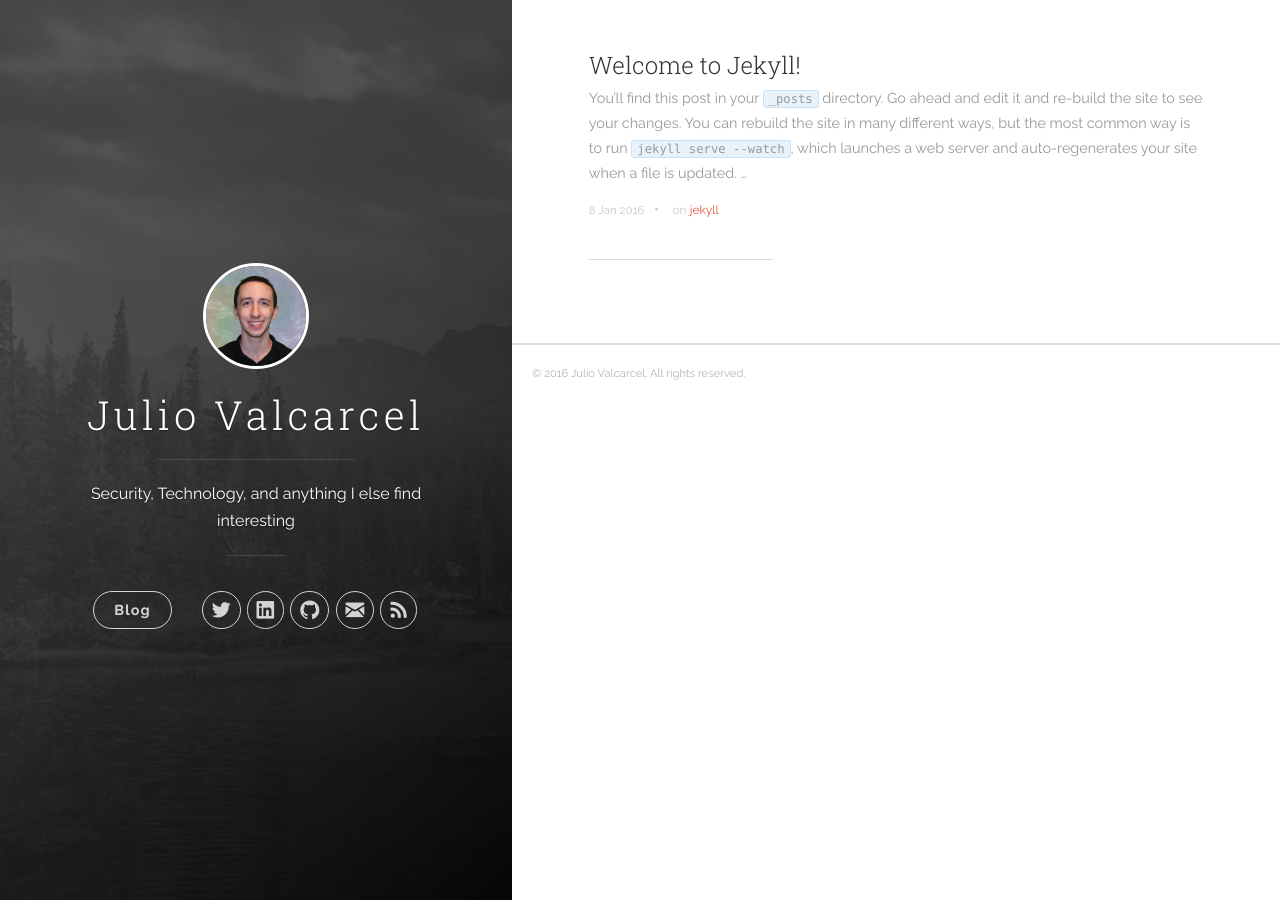
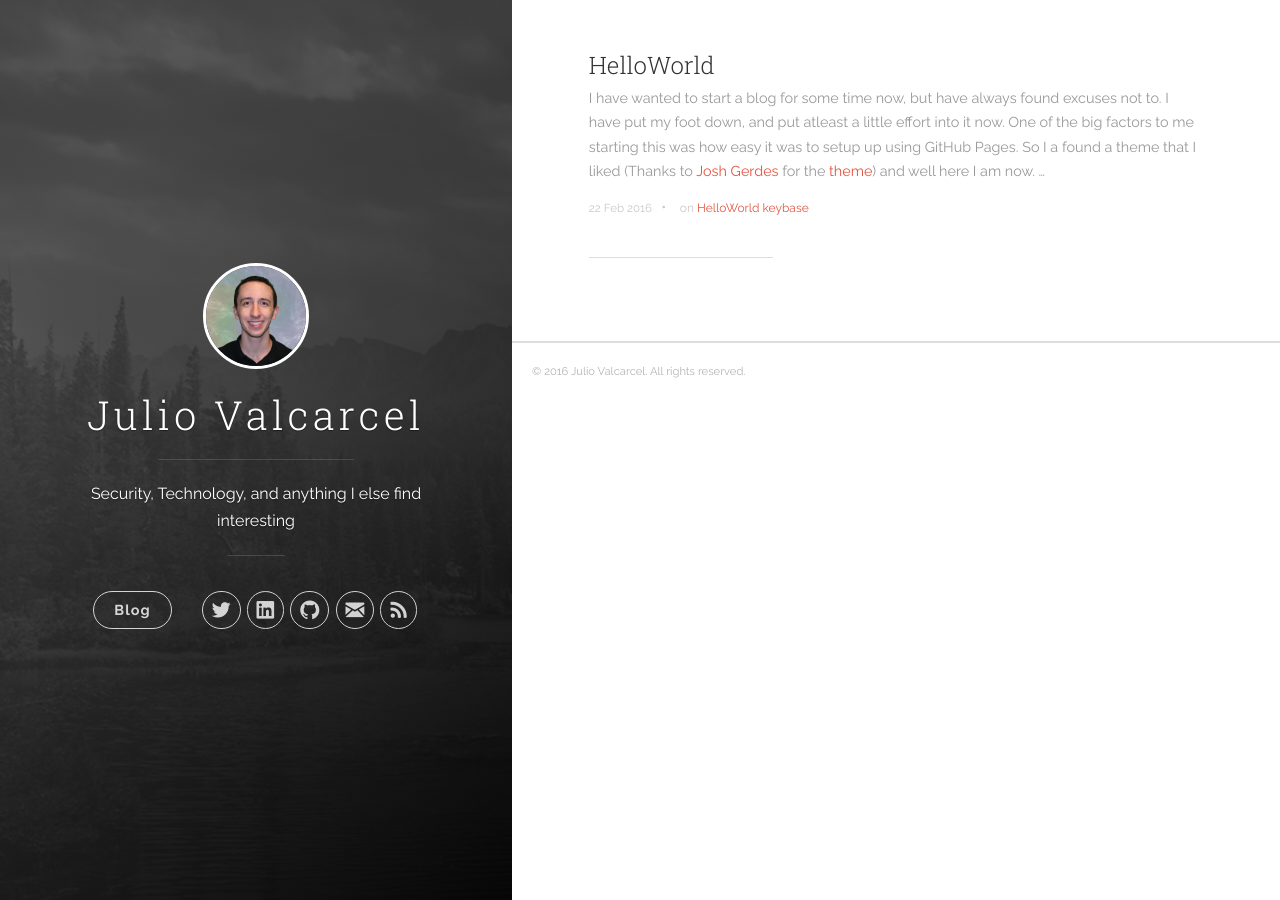
Before and after one commit to juliovalcarcel/juliovalcarcel.github.io, a Jekyll site: the page built from index.html, in a window 1280 px wide. Built offline with Jekyll 4.4.1, drawn with Linux system fonts in a browser that asks for light colours; nearby versions of some CDN libraries; the list of posts is cut into pages by our own code.

Commit message:
Updating with first post

````diff
--- a/_config.yml
+++ b/_config.yml
@@ -32,4 +32,4 @@ kramdown:
   hard_wrap: false
 
 gems: ['jekyll-paginate']
-exclude: ['README.md', 'Gemfile', 'Gemfile.lock', 'LICENSE']
+exclude: ['README.md', 'Gemfile', 'Gemfile.lock', 'LICENSE', 'vendor']
--- a/_layouts/post.html
+++ b/_layouts/post.html
@@ -4,7 +4,7 @@ layout: default
 <article class="post-container post-container--single">
   <header class="post-header">
     <div class="post-meta">
-      <time datetime="{{ page.date | date: "%-d %b %Y" }}" class="post-meta__date date">{{ page.date | date: "%-d %b %Y" }}</time> &#8226; <span class="post-meta__tags">on {% for tag in page.tags %}<a href="{{ site.baseurl }}tags/#{{ tag }}">{{ tag }}</a> {% endfor %}</span>
+      <time datetime="{{ page.date | date: "%-d %b %Y" }}" class="post-meta__date date">{{ page.date | date: "%-d %b %Y" }}</time> &#8226; <span class="post-meta__tags">on {% for tag in page.tags %}<a href="{{ site.baseurl }}tags/#{{ tag }}">{{ tag }} </a> {% endfor %}</span>
     </div>
     <h1 class="post-title">{{ page.title }}</h1>
   </header>
--- a/_posts/2016-01-08-welcome-to-jekyll.markdown
+++ /dev/null
@@ -1,25 +0,0 @@
----
-title:  "Welcome to Jekyll!"
-date:   2016-01-08 15:04:23
-categories: [jekyll]
-tags: [jekyll]
----
-You’ll find this post in your `_posts` directory. Go ahead and edit it and re-build the site to see your changes. You can rebuild the site in many different ways, but the most common way is to run `jekyll serve --watch`, which launches a web server and auto-regenerates your site when a file is updated.
-
-To add new posts, simply add a file in the `_posts` directory that follows the convention `YYYY-MM-DD-name-of-post.ext` and includes the necessary front matter. Take a look at the source for this post to get an idea about how it works.
-
-Jekyll also offers powerful support for code snippets:
-
-``` ruby
-def print_hi(name)
-  puts "Hi, #{name}"
-end
-print_hi('Tom')
-#=> prints 'Hi, Tom' to STDOUT.
-```
-
-Check out the [Jekyll docs][jekyll] for more info on how to get the most out of Jekyll. File all bugs/feature requests at [Jekyll’s GitHub repo][jekyll-gh]. If you have questions, you can ask them on [Jekyll’s dedicated Help repository][jekyll-help].
-
-[jekyll]:      http://jekyllrb.com
-[jekyll-gh]:   https://github.com/jekyll/jekyll
-[jekyll-help]: https://github.com/jekyll/jekyll-help
--- /dev/null
+++ b/_posts/2016-02-22-well-hello.markdown
@@ -0,0 +1,22 @@
+---
+title:  "HelloWorld"
+date: 2016-02-22 09:45:00
+tags: ['HelloWorld', 'keybase']
+---
+I have wanted to start a blog for some time now, but have always found excuses not
+to. I have put my foot down, and put atleast a little effort into it now. One of the
+big factors to me starting this was how easy it was to setup up using GitHub Pages.
+So I a found a theme that I liked (Thanks to [Josh Gerdes][joshgerdes] for the
+[theme][unotheme]) and well here I am now.
+
+Not sure what I will be posting about, but I have a few ideas of some tutorials I
+might do. One in specific will be on setting up the Juniper JNC client on Fedora
+Linux (Didn't find any documentation for Fedora, only Ubuntu). Let me know if there
+is anything you want to see, and I will do my best to create something for it.
+
+I don't have any link on here at the time of posting for my [Keybase][keybase] account,
+but go ahead and track me on there!
+
+[joshgerdes]: http://joshgerdes.com/
+[unotheme]: https://github.com/joshgerdes/jekyll-uno
+[keybase]: https://keybase.io/julio
--- a/humans.txt
+++ b/humans.txt
@@ -8,7 +8,7 @@ Location: Minneapolis, MN, USA
 Name: Dale Anthony
 
 /* SITE */
-Last update: 2016/02/10
+Last update: 2016/02/22
 Standards: HTML5, CSS3
 Components: Jekyll
 Software: Sublime Text, Photoshop
````
Also changed, not shown: 1 other file.
